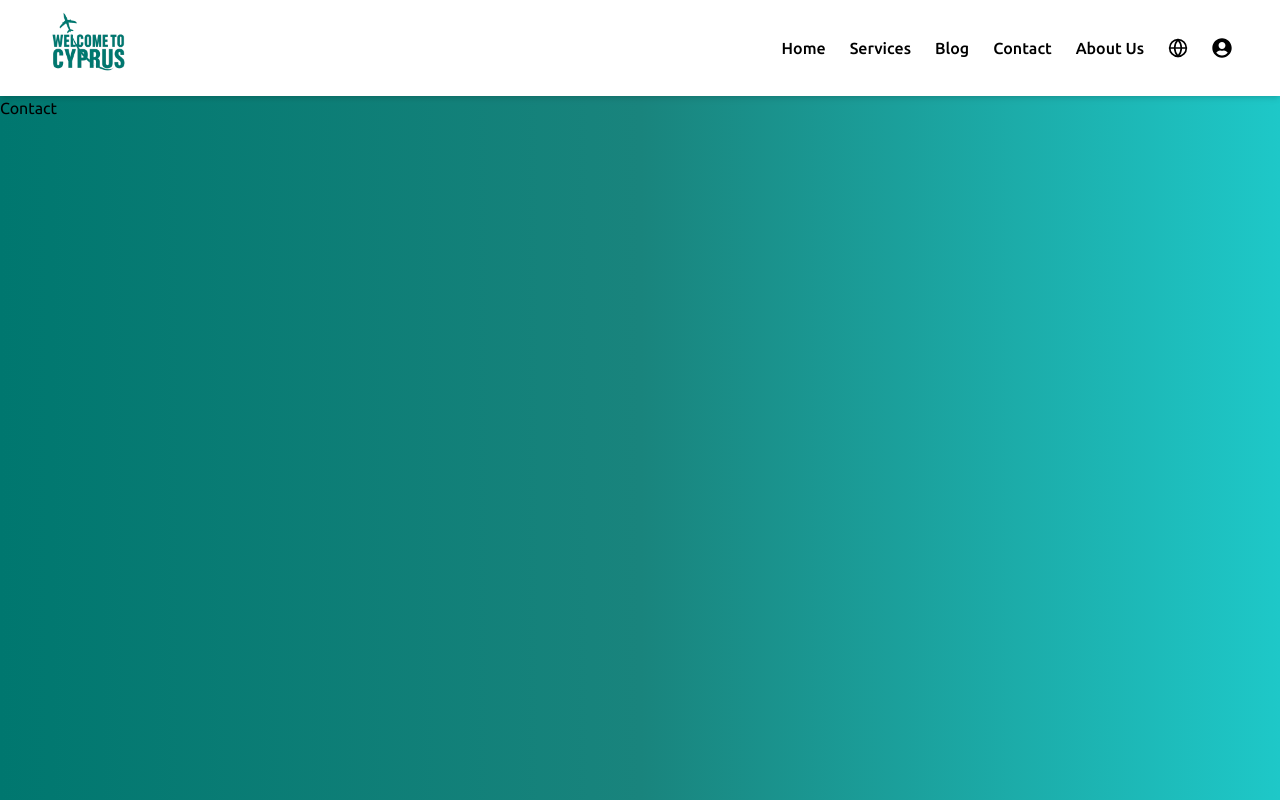
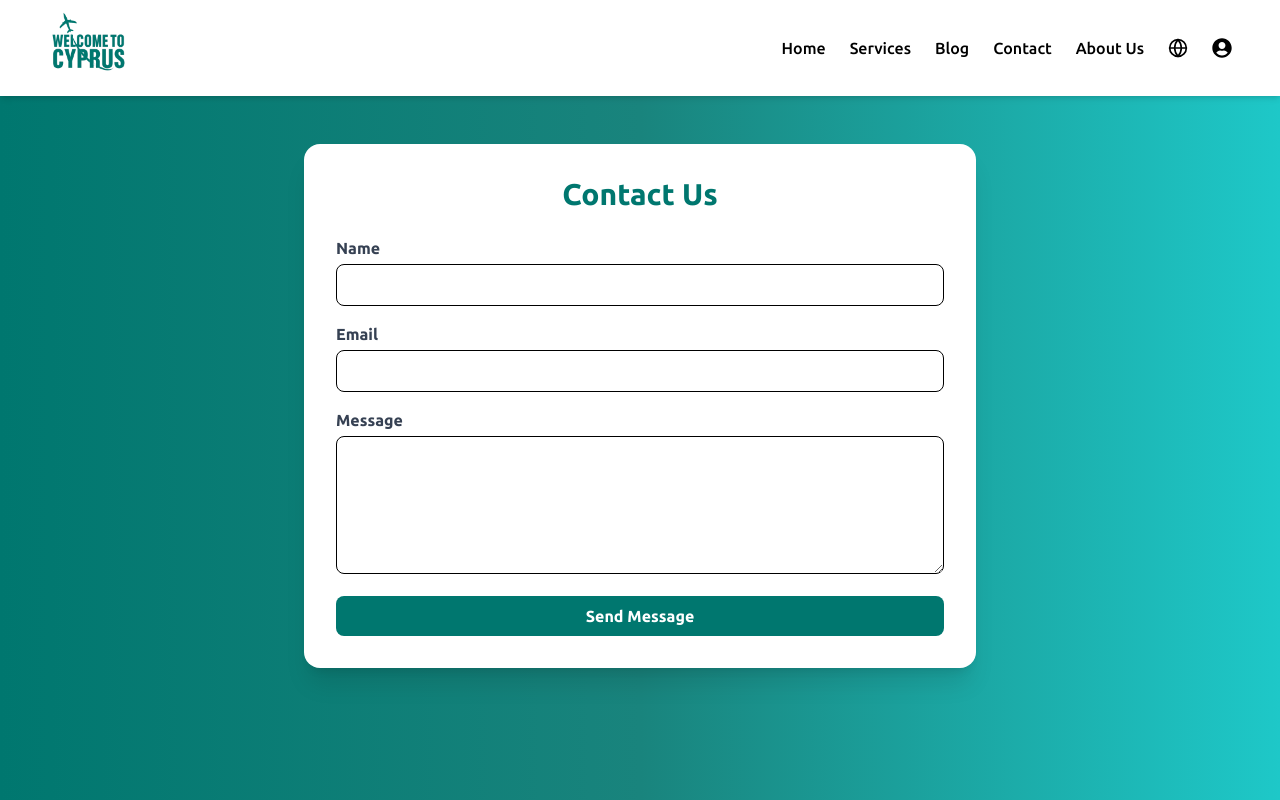
Before and after one commit to arturkarapetyan-1981/Welcome-to-Cyprus, a Next.js app: page /contact in a window 1280 px wide. Built offline with nearby package versions, Linux system fonts and the light colour scheme.

Commit message:
I added contact page

```diff
--- a/package.json
+++ b/package.json
@@ -9,6 +9,7 @@
     "lint": "next lint"
   },
   "dependencies": {
+    "@emailjs/browser": "^4.4.1",
     "clsx": "^2.1.1",
     "framer-motion": "^12.23.0",
     "lucide-react": "^0.525.0",
--- /dev/null
+++ b/public/data/contact.json
@@ -0,0 +1,32 @@
+{
+  "en": {
+    "title": "Contact Us",
+    "name": "Name",
+    "email": "Email",
+    "message": "Message",
+    "send": "Send Message",
+    "sending": "Sending...",
+    "success": "Message sent successfully!",
+    "error": "Something went wrong. Please try again."
+  },
+  "gr": {
+    "title": "Επικοινωνήστε μαζί μας",
+    "name": "Όνομα",
+    "email": "Ηλεκτρονικό Ταχυδρομείο",
+    "message": "Μήνυμα",
+    "send": "Αποστολή Μηνύματος",
+    "sending": "Αποστολή...",
+    "success": "Το μήνυμα εστάλη με επιτυχία!",
+    "error": "Κάτι πήγε στραβά. Παρακαλώ προσπαθήστε ξανά."
+  },
+  "ru": {
+    "title": "Свяжитесь с нами",
+    "name": "Имя",
+    "email": "Электронная почта",
+    "message": "Сообщение",
+    "send": "Отправить сообщение",
+    "sending": "Отправка...",
+    "success": "Сообщение успешно отправлено!",
+    "error": "Что-то пошло не так. Пожалуйста, попробуйте снова."
+  }
+}
--- a/src/app/contact/page.tsx
+++ b/src/app/contact/page.tsx
@@ -1,9 +1,126 @@
-import React from 'react'
+'use client';
 
-const Contact = () => {
-  return (
-    <div>Contact</div>
-  )
+import { useState, useEffect } from 'react';
+import { useSearchParams } from 'next/navigation';
+import emailjs from '@emailjs/browser';
+
+interface TranslationData {
+  title: string;
+  name: string;
+  email: string;
+  message: string;
+  send: string;
+  sending: string;
+  success: string;
+  error: string;
 }
 
-export default Contact
+export default function ContactPage() {
+  const searchParams = useSearchParams();
+  const langParam = searchParams.get('lang');
+  const lang = ['en', 'gr', 'ru'].includes(langParam ?? '') ? langParam! : 'en';
+
+  const [translations, setTranslations] = useState<TranslationData | null>(null);
+  const [form, setForm] = useState({ name: '', email: '', message: '' });
+  const [status, setStatus] = useState<'idle' | 'loading' | 'success' | 'error'>('idle');
+
+  useEffect(() => {
+    fetch('/data/contact.json')
+      .then((res) => res.json())
+      .then((data) => {
+        setTranslations(data[lang]);
+      })
+      .catch((err) => {
+        console.error('Failed to load translation:', err);
+      });
+  }, [lang]);
+
+  const handleChange = (e: React.ChangeEvent<HTMLInputElement | HTMLTextAreaElement>) => {
+    setForm({ ...form, [e.target.name]: e.target.value });
+  };
+
+  const handleSubmit = async (e: React.FormEvent) => {
+    e.preventDefault();
+    setStatus('loading');
+
+    try {
+      const result = await emailjs.send(
+        'service_denris1',
+        'template_tdyhtwd',
+        {
+          from_name: form.name,
+          from_email: form.email,
+          message: form.message,
+        },
+        'DgXamo5EQXLrWFE84'
+      );
+
+      console.log(result.text);
+      setForm({ name: '', email: '', message: '' });
+      setStatus('success');
+    } catch (error) {
+      console.error('Email send failed:', error);
+      setStatus('error');
+    }
+  };
+
+  if (!translations) {
+    return <p className="text-center p-4 text-white">Loading...</p>;
+  }
+
+  return (
+    <main className="max-h-screen bg-[var(--gradient)] p-6 md:p-12 select-none">
+      <div className="max-w-2xl mx-auto bg-white shadow-xl rounded-2xl p-8 space-y-6">
+        <h1 className="text-3xl font-bold text-center text-[var(--mid-teal)]">{translations.title}</h1>
+        <form onSubmit={handleSubmit} className="space-y-4">
+          <div>
+            <label className="block text-gray-700 font-semibold mb-1">{translations.name}</label>
+            <input
+              name="name"
+              type="text"
+              required
+              value={form.name}
+              onChange={handleChange}
+              className="w-full px-4 py-2 border rounded-lg focus:outline-none focus:ring-2 focus:ring-blue-500"
+            />
+          </div>
+          <div>
+            <label className="block text-gray-700 font-semibold mb-1">{translations.email}</label>
+            <input
+              name="email"
+              type="email"
+              required
+              value={form.email}
+              onChange={handleChange}
+              className="w-full px-4 py-2 border rounded-lg focus:outline-none focus:ring-2 focus:ring-blue-500"
+            />
+          </div>
+          <div>
+            <label className="block text-gray-700 font-semibold mb-1">{translations.message}</label>
+            <textarea
+              name="message"
+              rows={5}
+              required
+              value={form.message}
+              onChange={handleChange}
+              className="w-full px-4 py-2 border rounded-lg focus:outline-none focus:ring-2 focus:ring-blue-500"
+            />
+          </div>
+          <button
+            type="submit"
+            disabled={status === 'loading'}
+            className="w-full bg-[var(--mid-teal)] hover:bg-[var(--mid-teal-hover)] text-white font-bold py-2 rounded-lg transition duration-200 cursor-pointer"
+          >
+            {status === 'loading' ? translations.sending : translations.send}
+          </button>
+          {status === 'success' && (
+            <p className="text-green-600 font-medium text-center mt-2">{translations.success}</p>
+          )}
+          {status === 'error' && (
+            <p className="text-red-600 font-medium text-center mt-2">{translations.error}</p>
+          )}
+        </form>
+      </div>
+    </main>
+  );
+}
--- a/src/components/blog/BlogClient.tsx
+++ b/src/components/blog/BlogClient.tsx
@@ -51,14 +51,29 @@ export default function BlogClient() {
 
   const visibleItems = shuffledItems.slice(0, visibleCount);
 
-  const toggleExpand = (index: number) => {
-    setExpandedDescriptions(prev => ({ ...prev, [index]: !prev[index] }));
+  const toggleExpanded = (index: number) => {
+    setExpandedDescriptions(prev => ({
+      ...prev,
+      [index]: !prev[index],
+    }));
   };
 
   const truncateText = (text: string, wordLimit: number) => {
-    const words = text.split(' ');
+    const words = text.trim().split(/\s+/);
     if (words.length <= wordLimit) return text;
-    return words.slice(0, wordLimit).join(' ');
+    return words.slice(0, wordLimit).join(' ') + '...';
+  };
+
+  const getMoreText = () => {
+    if (lang === 'gr') return 'περισσότερα';
+    if (lang === 'ru') return 'ещё';
+    return 'more';
+  };
+
+  const getLessText = () => {
+    if (lang === 'gr') return 'λιγότερα';
+    if (lang === 'ru') return 'меньше';
+    return 'less';
   };
 
   return (
@@ -96,7 +111,12 @@ export default function BlogClient() {
       </div>
 
       <div className="grid sm:grid-cols-2 lg:grid-cols-3 gap-6">
-        {visibleItems.map((item, index) => (
+        {visibleItems.map((item, index) => {
+          const isExpanded = !!expandedDescriptions[index];
+          const wordCount = item.description.trim().split(/\s+/).length;
+          const showToggle = wordCount > 20;
+
+          return (
             <div
               key={index}
               className="bg-white shadow-md rounded-xl overflow-hidden hover:shadow-xl transition duration-300"
@@ -116,15 +136,15 @@ export default function BlogClient() {
                 )}
 
                 <p className="text-gray-600 mb-3 text-justify">
-                {expandedDescriptions[index]
+                  {isExpanded
                     ? item.description
                     : truncateText(item.description, 20)}
-                {!expandedDescriptions[index] && item.description.split(' ').length > 20 && (
+                  {showToggle && (
                     <button
-                    onClick={() => toggleExpand(index)}
-                    className="ml-1 text-[var(--mid-teal)] hover:underline text-sm cursor-pointer"
+                      onClick={() => toggleExpanded(index)}
+                      className="ml-2 text-[var(--mid-teal)] hover:underline text-sm inline cursor-pointer"
                     >
-                   ... more
+                      {isExpanded ? getLessText() : getMoreText()}
                     </button>
                   )}
                 </p>
@@ -132,7 +152,8 @@ export default function BlogClient() {
                 <span className="text-xs font-medium text-[var(--mid-teal)]">{item.category}</span>
               </div>
             </div>
-        ))}
+          );
+        })}
       </div>
 
       {visibleCount < shuffledItems.length && (
@@ -141,7 +162,11 @@ export default function BlogClient() {
             onClick={() => setVisibleCount(prev => prev + 9)}
             className="px-6 py-3 bg-[var(--orange)] text-white rounded-full hover:bg-[var(--orange-hover)] transition cursor-pointer"
           >
-            {lang === 'en' ? 'Load More' : lang === 'gr' ? 'Φόρτωση περισσότερων' : 'Показать еще'}
+            {lang === 'en'
+              ? 'Load More'
+              : lang === 'gr'
+              ? 'Φόρτωση περισσότερων'
+              : 'Показать еще'}
           </button>
         </div>
       )}
--- a/src/components/navbar/Navbar.tsx
+++ b/src/components/navbar/Navbar.tsx
@@ -98,22 +98,22 @@ function NavbarContent() {
                   : 'opacity-0 invisible pointer-events-none'
               }`}
             >
-              <Link href={buildHref('/services/travelsTours')} className="block px-2 py-1 rounded hover:bg-teal-700 focus:text-[#FFD700]">
+              <Link href={buildHref('/services/travelsTours')} className="block px-2 py-1 rounded hover:bg-teal-700 focus:text-[var(--orange)]">
                 {translations.travelsTours}
               </Link>
-              <Link href={buildHref('/services/hotelReservation')} className="block px-2 py-1 rounded hover:bg-teal-700 focus:text-[#FFD700]">
+              <Link href={buildHref('/services/hotelReservation')} className="block px-2 py-1 rounded hover:bg-teal-700 focus:text-[var(--orange)]">
                 {translations.hotelReservation}
               </Link>
-              <Link href={buildHref('/services/carRentals')} className="block px-2 py-1 rounded hover:bg-teal-700 focus:text-[#FFD700]">
+              <Link href={buildHref('/services/carRentals')} className="block px-2 py-1 rounded hover:bg-teal-700 focus:text-[var(--orange)]">
                 {translations.carRentals}
               </Link>
-              <Link href={buildHref('/services/beautySalonBooking')} className="block px-2 py-1 rounded hover:bg-teal-700 focus:text-[#FFD700]">
+              <Link href={buildHref('/services/beautySalonBooking')} className="block px-2 py-1 rounded hover:bg-teal-700 focus:text-[var(--orange)]">
                 {translations.beautySalonBooking}
               </Link>
-              <Link href={buildHref('/services/tourGuideBooking')} className="block px-2 py-1 rounded hover:bg-teal-700 focus:text-[#FFD700]">
+              <Link href={buildHref('/services/tourGuideBooking')} className="block px-2 py-1 rounded hover:bg-teal-700 focus:text-[var(--orange)]">
                 {translations.tourGuideBooking}
               </Link>
-              <Link href={buildHref('/services/restaurantBooking')} className="block px-2 py-1 rounded hover:bg-teal-700 focus:text-[#FFD700]">
+              <Link href={buildHref('/services/restaurantBooking')} className="block px-2 py-1 rounded hover:bg-teal-700 focus:text-[var(--orange)]">
                 {translations.restaurantBooking}
               </Link>
             </div>
```
Also changed, not shown: 1 other file (tests, documents, lock files or other folders). Lines whose indentation alone changed are shown as unchanged.
